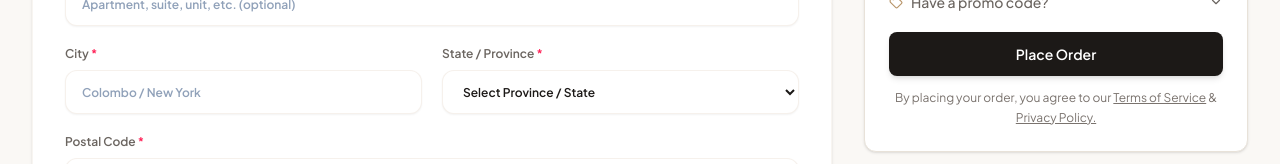
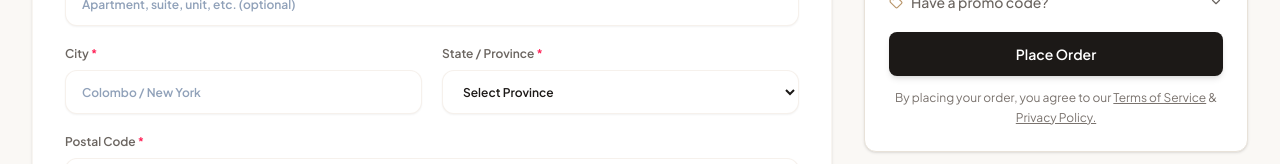
Before and after one commit to DimalJay/ecommerce-system, a React (Vite) app: page /checkout in a window 1280 px wide. Shown: the part 746-910 px from the top of the page. Built offline with nearby package versions, Linux system fonts and the light colour scheme; no server answers.

Commit message:
remove unwanted states names

```diff
--- a/src/components/checkout/ShippingForm.tsx
+++ b/src/components/checkout/ShippingForm.tsx
@@ -126,7 +126,7 @@ export const ShippingForm: React.FC<ShippingFormProps> = ({ form, onChange, erro
             className={getInputClass(!!errors?.state)}
             required
           >
-            <option value="">Select Province / State</option>
+            <option value="">Select Province</option>
             <option value="Western">Western Province</option>
             <option value="Central">Central Province</option>
             <option value="Southern">Southern Province</option>
@@ -136,9 +136,6 @@ export const ShippingForm: React.FC<ShippingFormProps> = ({ form, onChange, erro
             <option value="Uva">Uva Province</option>
             <option value="North Central">North Central Province</option>
             <option value="Northern">Northern Province</option>
-            <option value="California">California (US)</option>
-            <option value="New York">New York (US)</option>
-            <option value="Other">Other / International</option>
           </select>
         </CheckoutField>
 
```
